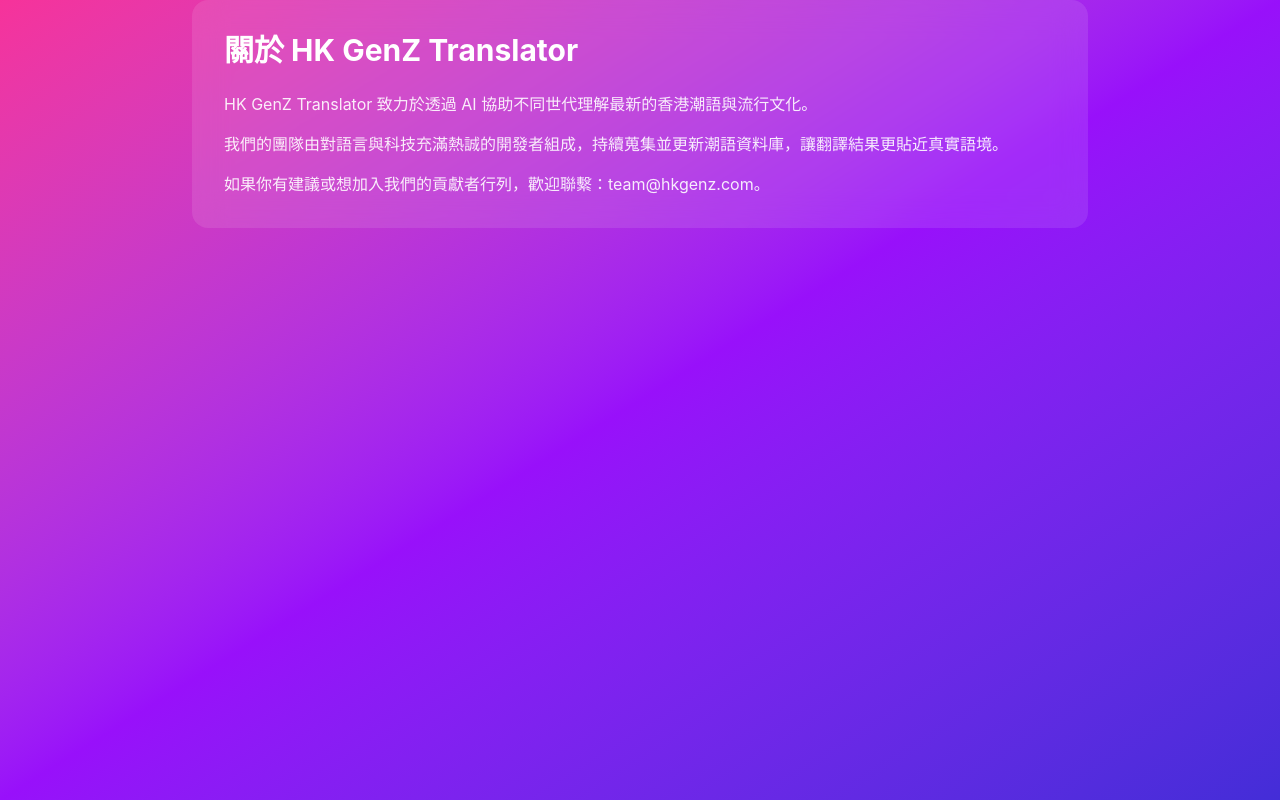
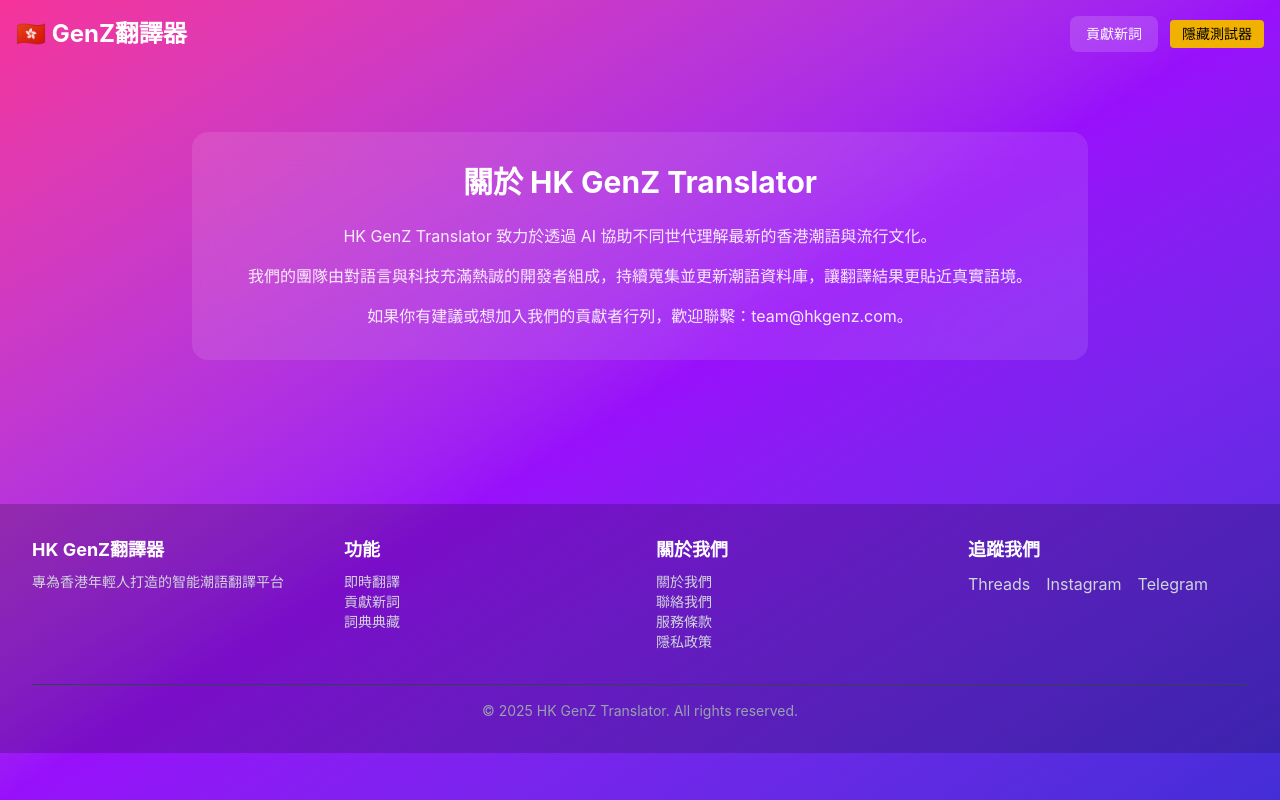
Before and after one commit to chisinhong/hk-genz-translator-2, a React (Vite) app: page /about in a window 1280 px wide. Built offline with nearby package versions, Linux system fonts and the light colour scheme; no server answers.

Commit message:
added theme and move header and footer into it

```diff
--- a/src/App.jsx
+++ b/src/App.jsx
@@ -13,19 +13,25 @@
 import { ContributionProvider } from './utils/ContributionContext';
 import { TesterProvider, useTester } from './utils/TesterContext';
 
+const Theme = ({ children }) => (
+  <div className="min-h-screen bg-gradient-to-br from-pink-500 via-purple-600 to-indigo-700 text-white font-sans">
+    <Header />
+    {children}
+    <Footer />
+  </div>
+);
+
 function AppContent() {
   const { showTester } = useTester();
 
   return (
     <>
       <ContributionModal />
-      <Header />
-
       <main className="container mx-auto px-4 py-8 md:py-16 text-center">
-        <AdPlaceholder
+        {/* <AdPlaceholder
           title="頁首橫幅廣告 (e.g. 970x90)"
           className="h-24 mb-8"
-        />
+        /> */}
         {/* Hero Section */}
         <div className="text-center mb-8">
           <h2 className="text-4xl font-bold text-white mb-4">
@@ -42,10 +48,10 @@
         {/* 主要翻譯器組件 */}
         <TranslatorWidget />
         <div className="max-w-3xl mx-auto mt-12">
-          <AdPlaceholder
+          {/* <AdPlaceholder
             title="內容區塊廣告 (e.g. 300x250 or Responsive)"
             className="h-64"
-          />
+          /> */}
         </div>
 
         <div className="mt-20">
@@ -68,7 +74,6 @@
           </div>
         </div>
       </main>
-      <Footer />
     </>
   );
 }
@@ -78,16 +83,16 @@
   return (
     <TesterProvider>
       <ContributionProvider>
-        <div className="min-h-screen bg-gradient-to-br from-pink-500 via-purple-600 to-indigo-700 text-white font-sans">
-          <BrowserRouter className="min-h-screen bg-gradient-to-br from-pink-500 via-purple-600 to-indigo-700 text-white font-sans">
-            <Routes className="min-h-screen bg-gradient-to-br from-pink-500 via-purple-600 to-indigo-700 text-white font-sans">
+        <Theme>
+          <BrowserRouter>
+            <Routes>
               <Route path="/" element={<AppContent />} />
               <Route path="/privacy" element={<PrivacyPolicy />} />
               <Route path="/terms" element={<Terms />} />
               <Route path="/about" element={<About />} />
             </Routes>
           </BrowserRouter>
-        </div>
+        </Theme>
       </ContributionProvider>
     </TesterProvider>
   );
--- a/src/components/Header.jsx
+++ b/src/components/Header.jsx
@@ -9,7 +9,9 @@
   return (
     <header className="p-4">
       <nav className="container mx-auto flex justify-between items-center">
-        <h1 className="text-2xl font-bold text-white">🇭🇰 GenZ翻譯器</h1>
+        <a href="/">
+          <h1 className="text-2xl font-bold text-white">🇭🇰 GenZ翻譯器</h1>
+        </a>
         <div className="flex items-center gap-3">
           <button
             type="button"
--- a/src/pages/About.jsx
+++ b/src/pages/About.jsx
@@ -1,18 +1,19 @@
 const About = () => (
+  <main className="container mx-auto px-4 py-8 md:py-16 text-center">
     <div className="max-w-4xl mx-auto p-8 bg-white/10 backdrop-blur-lg rounded-2xl">
       <h1 className="text-3xl font-bold mb-6">關於 HK GenZ Translator</h1>
       <div className="space-y-4 text-white/90">
         <p>
-        HK GenZ Translator 致力於透過 AI 協助不同世代理解最新的香港潮語與流行文化。
+          HK GenZ Translator 致力於透過 AI
+          協助不同世代理解最新的香港潮語與流行文化。
         </p>
         <p>
           我們的團隊由對語言與科技充滿熱誠的開發者組成，持續蒐集並更新潮語資料庫，讓翻譯結果更貼近真實語境。
         </p>
-      <p>
-        如果你有建議或想加入我們的貢獻者行列，歡迎聯繫：team@hkgenz.com。
-      </p>
+        <p>如果你有建議或想加入我們的貢獻者行列，歡迎聯繫：team@hkgenz.com。</p>
       </div>
     </div>
+  </main>
 );
 
 export default About;
--- a/src/pages/PrivacyPolicy.jsx
+++ b/src/pages/PrivacyPolicy.jsx
@@ -1,4 +1,5 @@
 const PrivacyPolicy = () => (
+  <main className="container mx-auto px-4 py-8 md:py-16 text-center">
     <div className="max-w-4xl mx-auto p-8 bg-white/10 backdrop-blur-lg rounded-2xl">
       <h1 className="text-3xl font-bold mb-6">隱私政策</h1>
       <div className="space-y-4 text-white/90">
@@ -19,6 +20,7 @@
         <p>如有隱私相關問題，請聯繫：privacy@hkgenz.com</p>
       </div>
     </div>
+  </main>
 );
 
 export default PrivacyPolicy;
--- a/src/pages/Terms.jsx
+++ b/src/pages/Terms.jsx
@@ -1,5 +1,7 @@
 const Terms = () => (
+  <main className="container mx-auto px-4 py-8 md:py-16 text-center">
     <div className="max-w-4xl mx-auto p-8 bg-white/10 backdrop-blur-lg rounded-2xl">
+      {' '}
       <h1 className="text-3xl font-bold mb-6">服務條款</h1>
       <div className="space-y-4 text-white/90">
         <p>最後更新：2025年9月</p>
@@ -14,6 +16,7 @@
         <p>翻譯結果僅供參考，我們不對翻譯準確性承擔法律責任。</p>
       </div>
     </div>
+  </main>
 );
 
 export default Terms;
```
Lines whose indentation alone changed are shown as unchanged.
